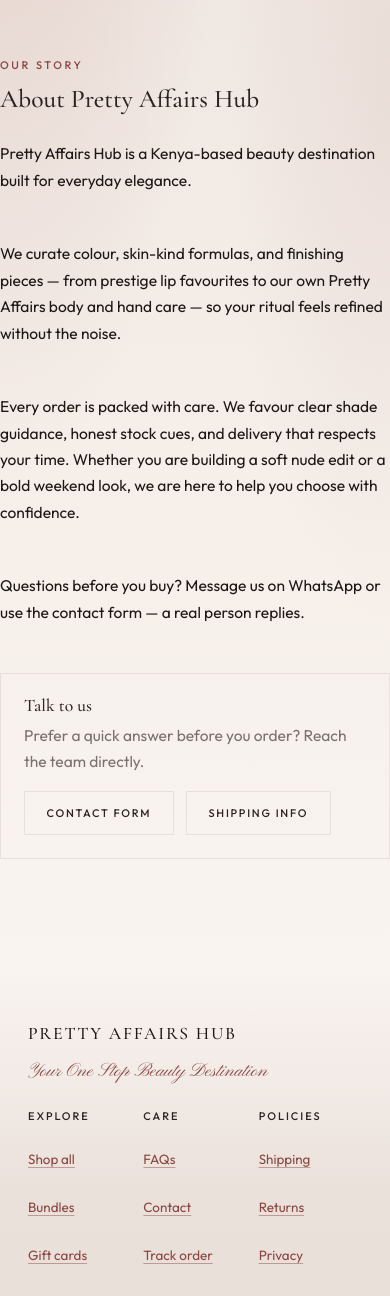
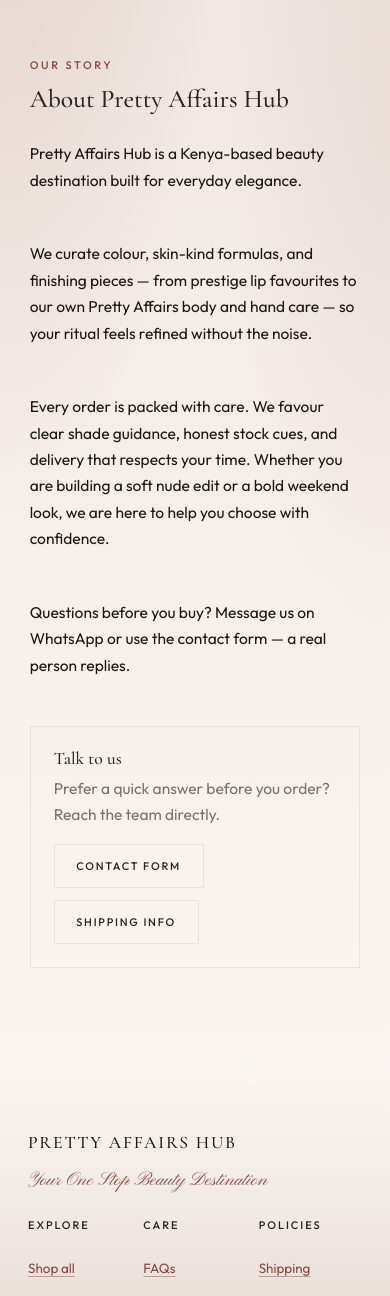
Before and after one commit to Christopher-Erick/PrettyAffairsHub, a Django app: page /about/ in a window 390 px wide. Shown: the part 119-1415 px from the top of the page. Run offline with Django 5.2, Linux system fonts and the light colour scheme; data comes from the database, SQL or seed files in the repository.

Commit message:
Fix about and narrow pages hugging the screen edge on mobile.
Narrow sections used full width on small screens; keep a side gutter so
copy clears the viewport.

```diff
--- a/static/css/pages.css
+++ b/static/css/pages.css
@@ -1270,15 +1270,20 @@
   height: 1.05rem;
 }
 
-/* Edge inset — gift cards, journal, homepage journal, bundles only */
+/* Edge inset — gift cards, journal, homepage journal, bundles, about/policies */
 .section.gift-page,
 .section.journal-page,
 .section.home-journal,
-.section.bundles-page {
+.section.bundles-page,
+.section.trust-page {
   --page-gutter: clamp(1.5rem, 1rem + 3.5vw, 3rem);
   width: calc(100% - (var(--page-gutter) * 2));
   max-width: 100%;
   box-sizing: border-box;
+}
+
+.section.trust-page.narrow {
+  width: min(40rem, calc(100% - (var(--page-gutter) * 2)));
 }
 
 /* Gift cards page only */
@@ -1786,12 +1791,15 @@
 }
 
 .narrow {
-  width: min(36rem, 100%);
+  /* Keep side inset on small screens — bare 100% was flush to the viewport edge */
+  width: min(36rem, calc(100% - (var(--page-gutter) * 2)));
+  max-width: 100%;
+  box-sizing: border-box;
 }
 
 @media (min-width: 900px) {
   .narrow {
-    width: min(40rem, 100%);
+    width: min(40rem, calc(100% - (var(--page-gutter) * 2)));
   }
 }
 
```
